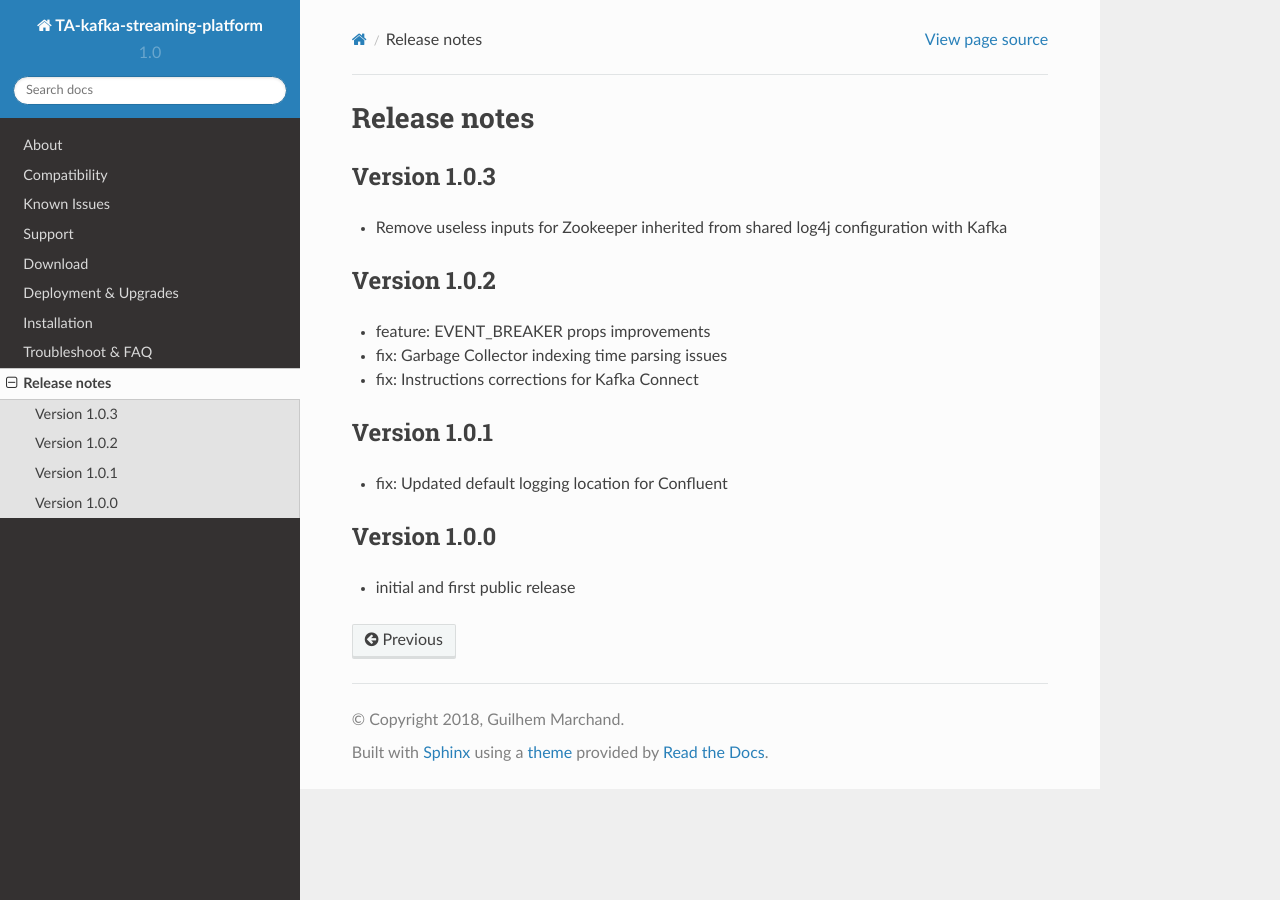
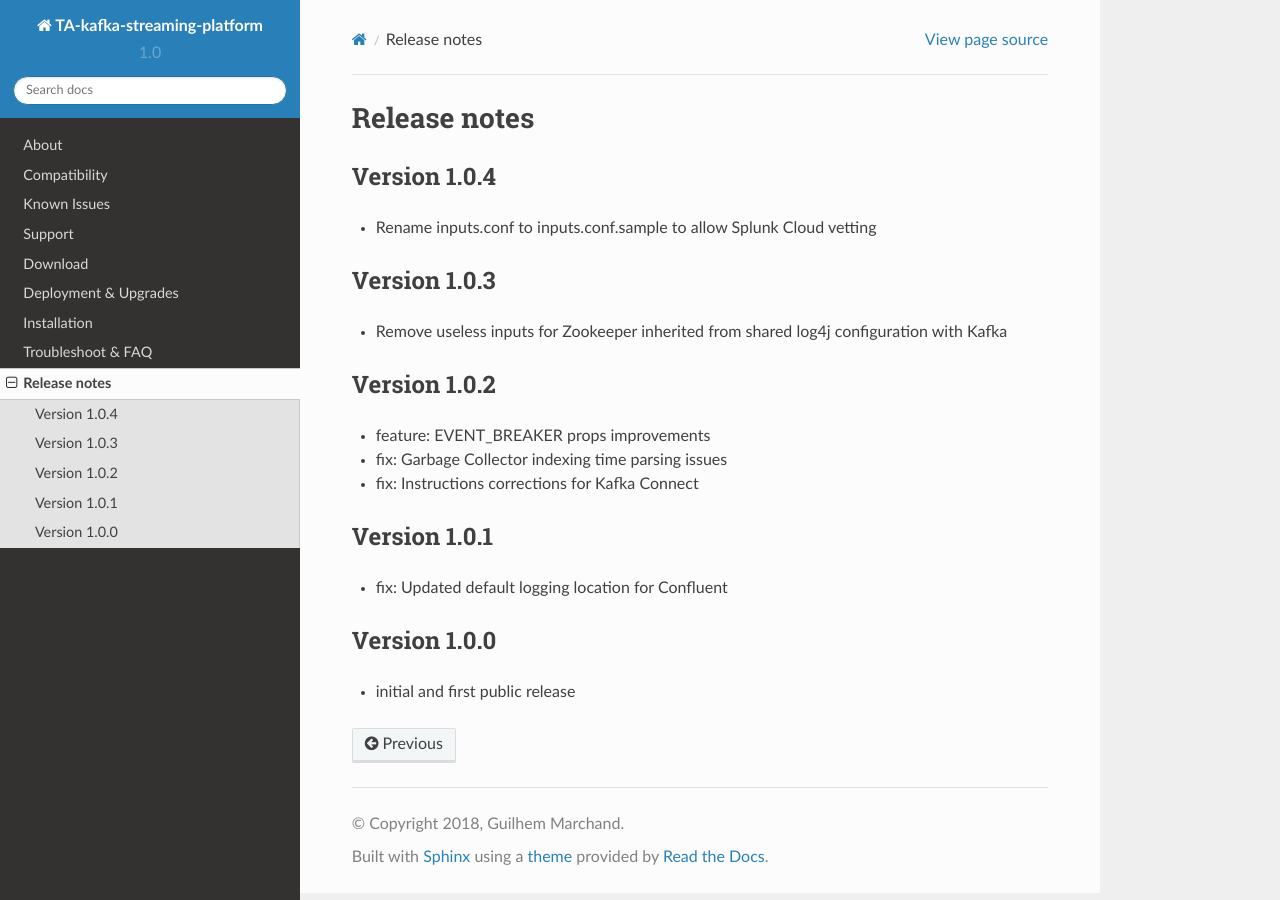
Before and after one commit to guilhemmarchand/TA-kafka-streaming-platform, a Sphinx documentation site: the page built from docs/releasenotes.rst, in a window 1280 px wide. Built offline with Sphinx 7.4.7 and the Read the Docs theme 2.0.0, drawn with Linux system fonts in a browser that asks for light colours.

Commit message:
Version 1.0.4
- Rename inputs.conf to inputs.conf.sample to allow Splunk Cloud vetting

```diff
--- a/docs/releasenotes.rst
+++ b/docs/releasenotes.rst
@@ -1,5 +1,9 @@
 Release notes
 #############
+
+Version 1.0.4
+=============
+- Rename inputs.conf to inputs.conf.sample to allow Splunk Cloud vetting
 
 Version 1.0.3
 =============
```
Also changed, not shown: 6 other files.
